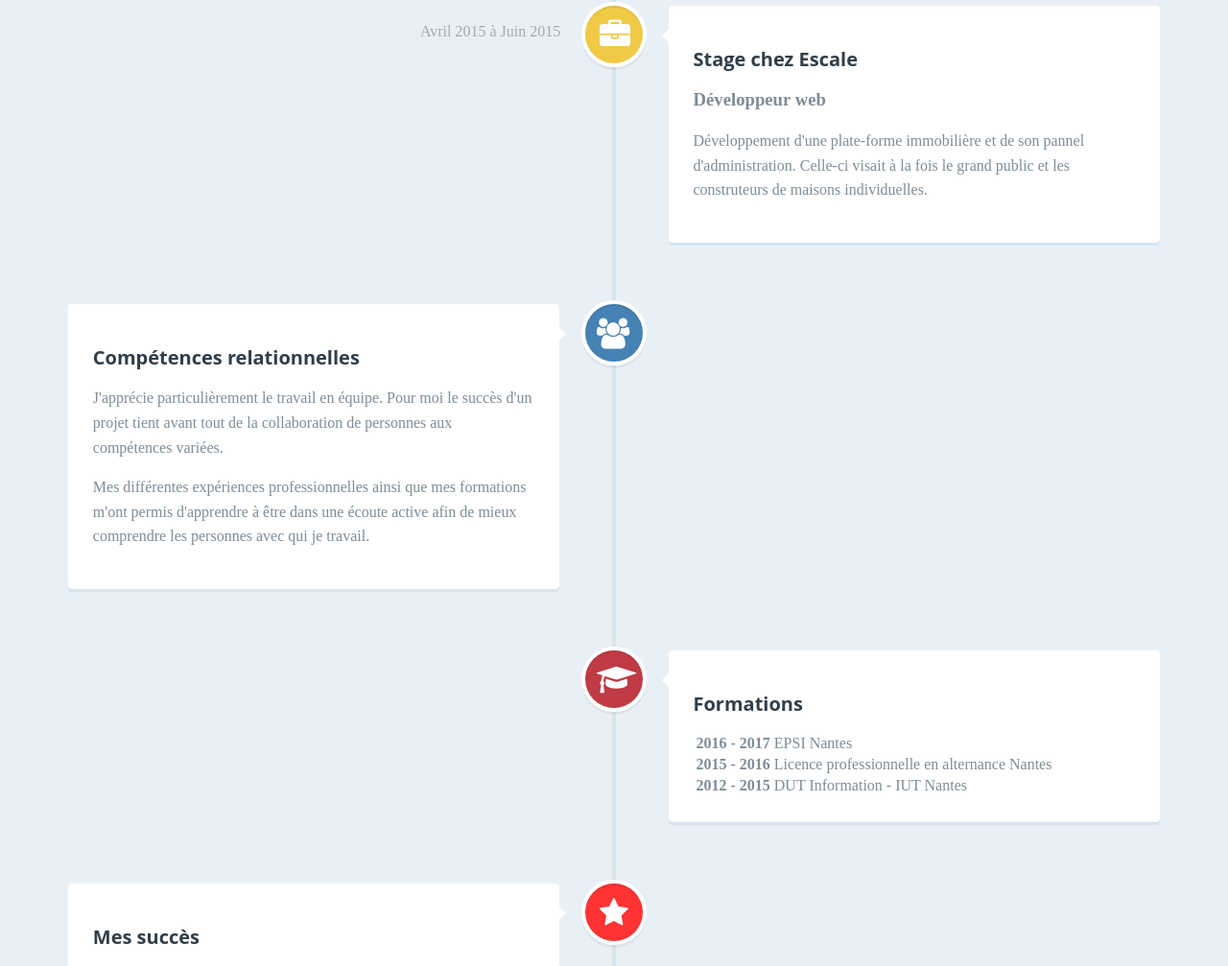
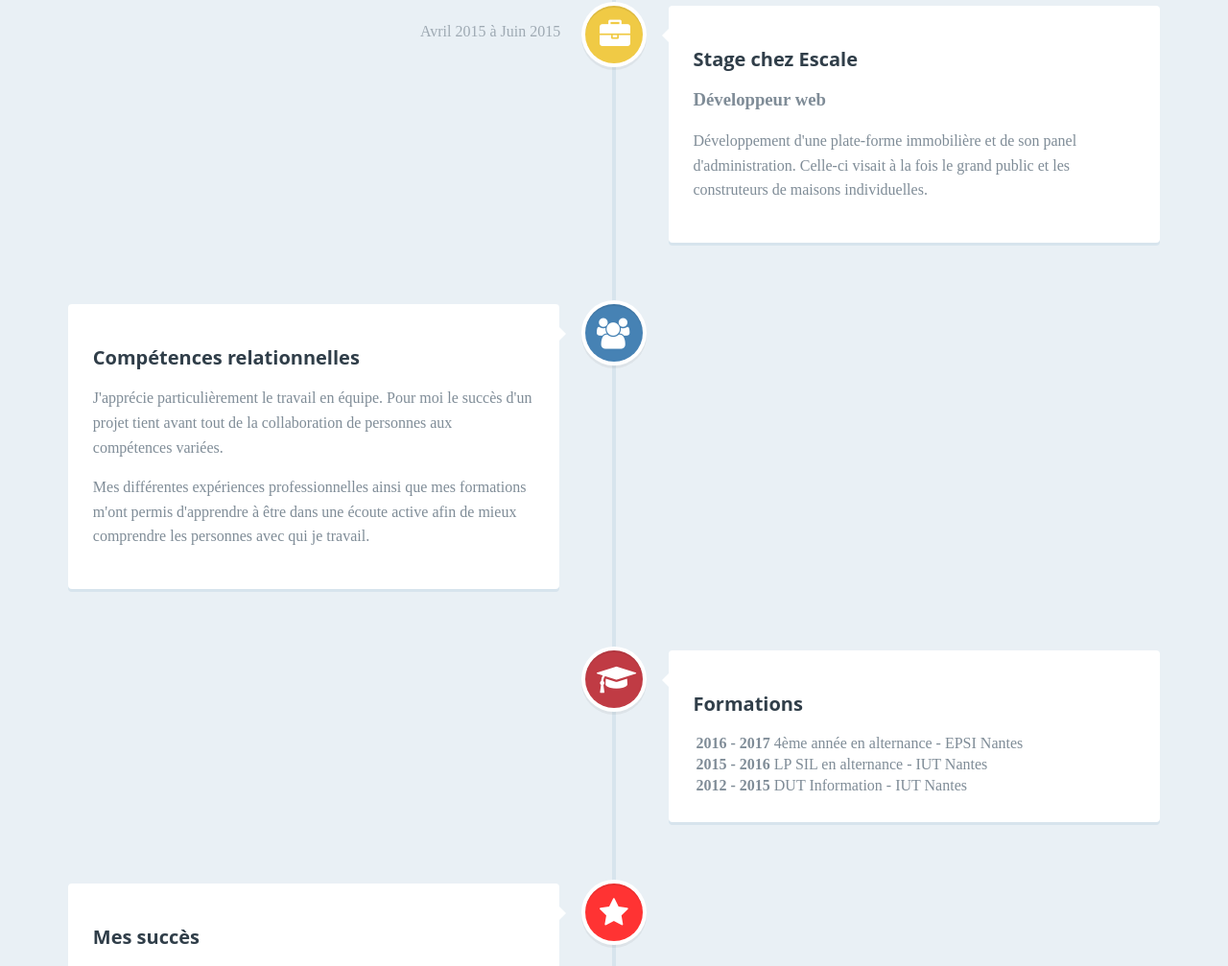
Before and after one commit to theredfish/cv-timeline, a plain HTML site: page index.html in a window 1280 px wide. Shown: the part 1460-2467 px from the top of the page at 96% size. Drawn offline with Linux system fonts and the light colour scheme.

Commit message:
Fix typo

```diff
--- a/index.html
+++ b/index.html
@@ -69,7 +69,7 @@
 					<h2>Alternance chez Escale</h2>
 					<h3>Développeur web</h3>
 					<p>J'ai participé au développement d'application web riches. Mon travail consistait à analyser les besoins clients, à la modélisation et au développement des plate-formes web. J'ai utilisé les framework <b><a href="https://angularjs.org/">AngularJS</a></b> (javascript) et <b><a href="https://laravel.com/">Laravel5</a></b> (PHP).</p>
-					<p>Un des objectifs importants était le développement d'un système monétaire pour une plate-forme de crowdfunding nommée <a href="https://www.humaid.fr/">Humaid</a></p>
+					<p>Un des objectifs importants était le développement d'un système monétaire pour une plate-forme de crowdfunding nommée <a href="https://www.humaid.fr/">Humaid.</a></p>
 					<span class="cd-date">Juillet 2015 à Septembre 2016</span>
 				</div> <!-- cd-timeline-content -->
 			</div>
@@ -81,7 +81,7 @@
 				<div class="cd-timeline-content">
 					<h2>Stage chez Escale</h2>
 					<h3>Développeur web</h3>
-					<p>Développement d'une plate-forme immobilière et de son pannel d'administration. Celle-ci visait à la fois le grand public et les construteurs de maisons individuelles.</p>
+					<p>Développement d'une plate-forme immobilière et de son panel d'administration. Celle-ci visait à la fois le grand public et les construteurs de maisons individuelles.</p>
 					<span class="cd-date">Avril 2015 à Juin 2015</span>
 				</div> <!-- cd-timeline-content -->
 			</div>
@@ -113,11 +113,11 @@
 					<table>
 						<tr>
 							<td><b>2016 - 2017</b></td>
-							<td>EPSI Nantes</td>
+							<td>4ème année en alternance - EPSI Nantes</td>
 						</tr>
 						<tr>
 							<td><b>2015 - 2016</b></td>
-							<td>Licence professionnelle en alternance Nantes</td>
+							<td>LP SIL en alternance - IUT Nantes</td>
 						</tr>
 						<tr>
 							<td><b>2012 - 2015</b></td>
```
